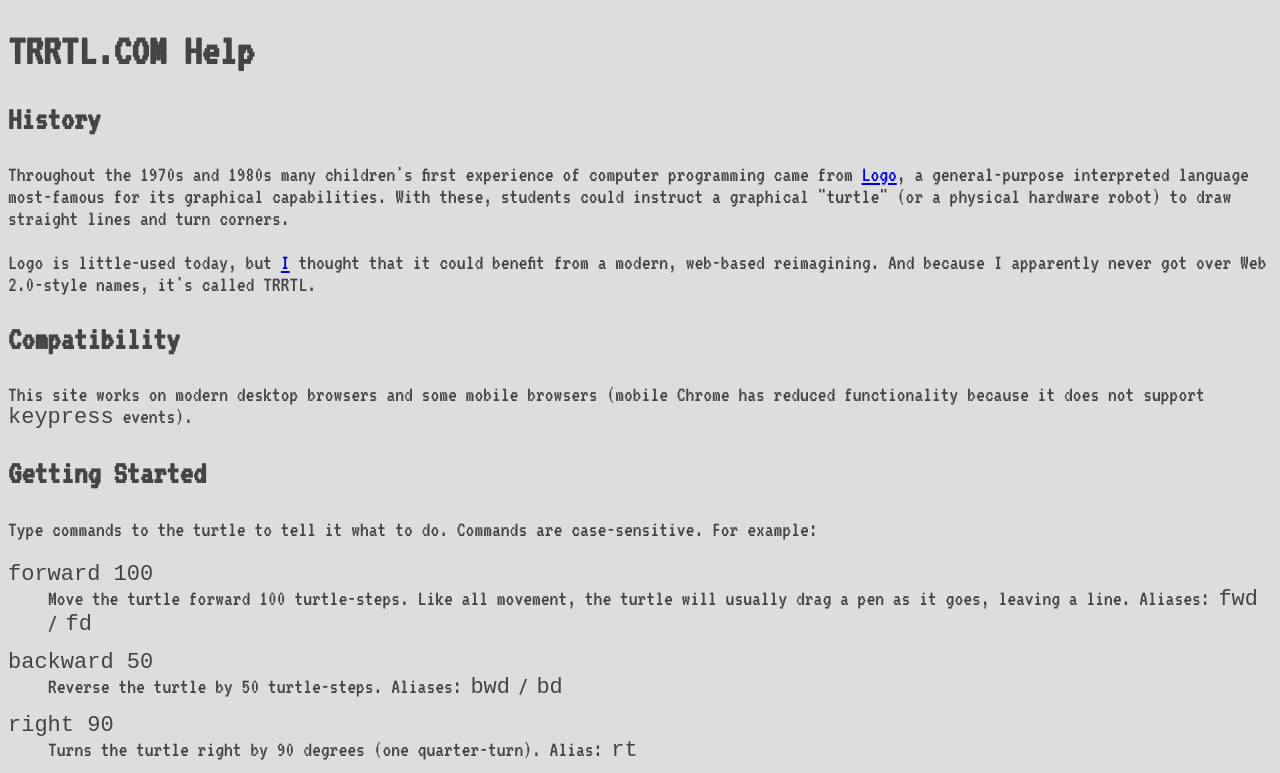
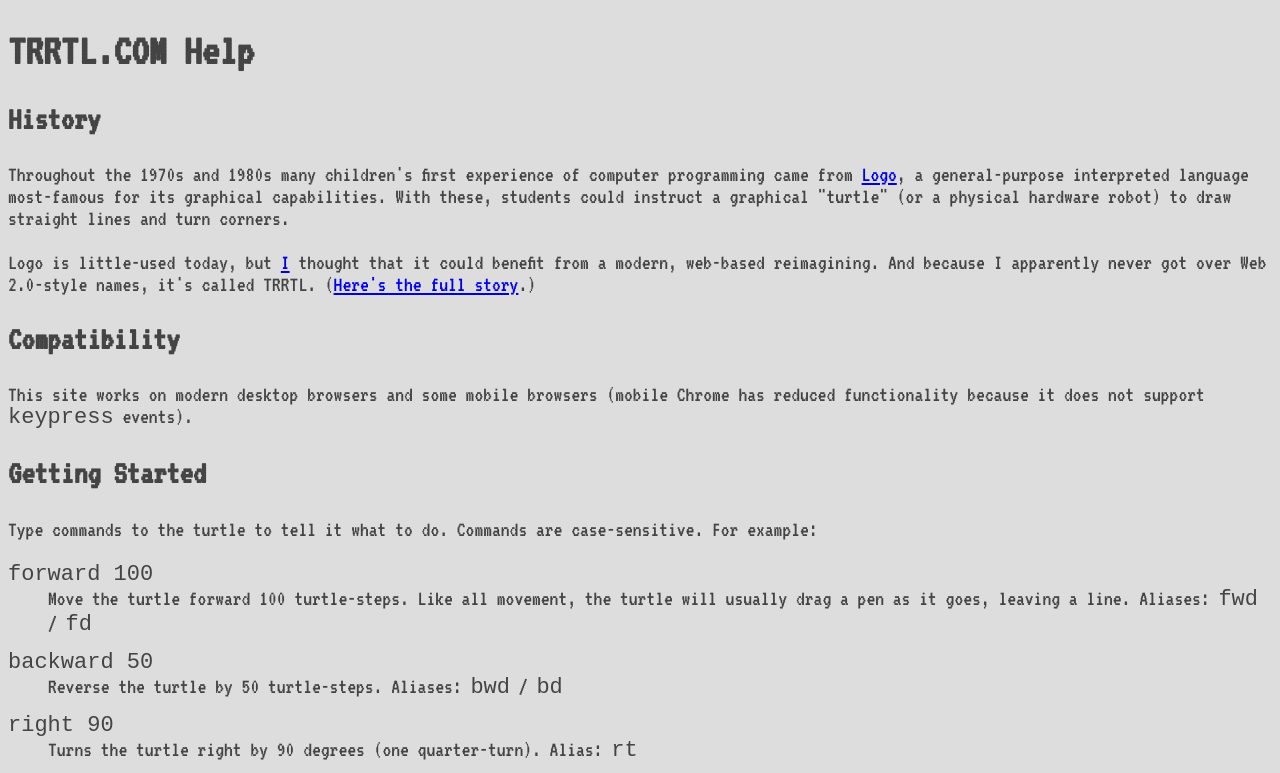
Before and after one commit to Dan-Q/trrtl, a plain HTML site: page help/index.html in a window 1280 px wide. Shown: the top 773 px of the page. Drawn offline with Linux system fonts and the light colour scheme.

Commit message:
Add blog post crosslink and more future ideas.

```diff
--- a/help/index.html
+++ b/help/index.html
@@ -23,7 +23,7 @@
   <p>
     Logo is little-used today, but <a href="https://danq.me/" rel="author">I</a> thought that it could benefit
     from a modern, web-based reimagining. And because I apparently never got over Web 2.0-style
-    names, it's called TRRTL.
+    names, it's called TRRTL. (<a href="https://danq.me/trrtl">Here's the full story</a>.)
   </p>
 
   <h2 id="compatibility">Compatibility</h2>
```
Also changed, not shown: 1 other file.
